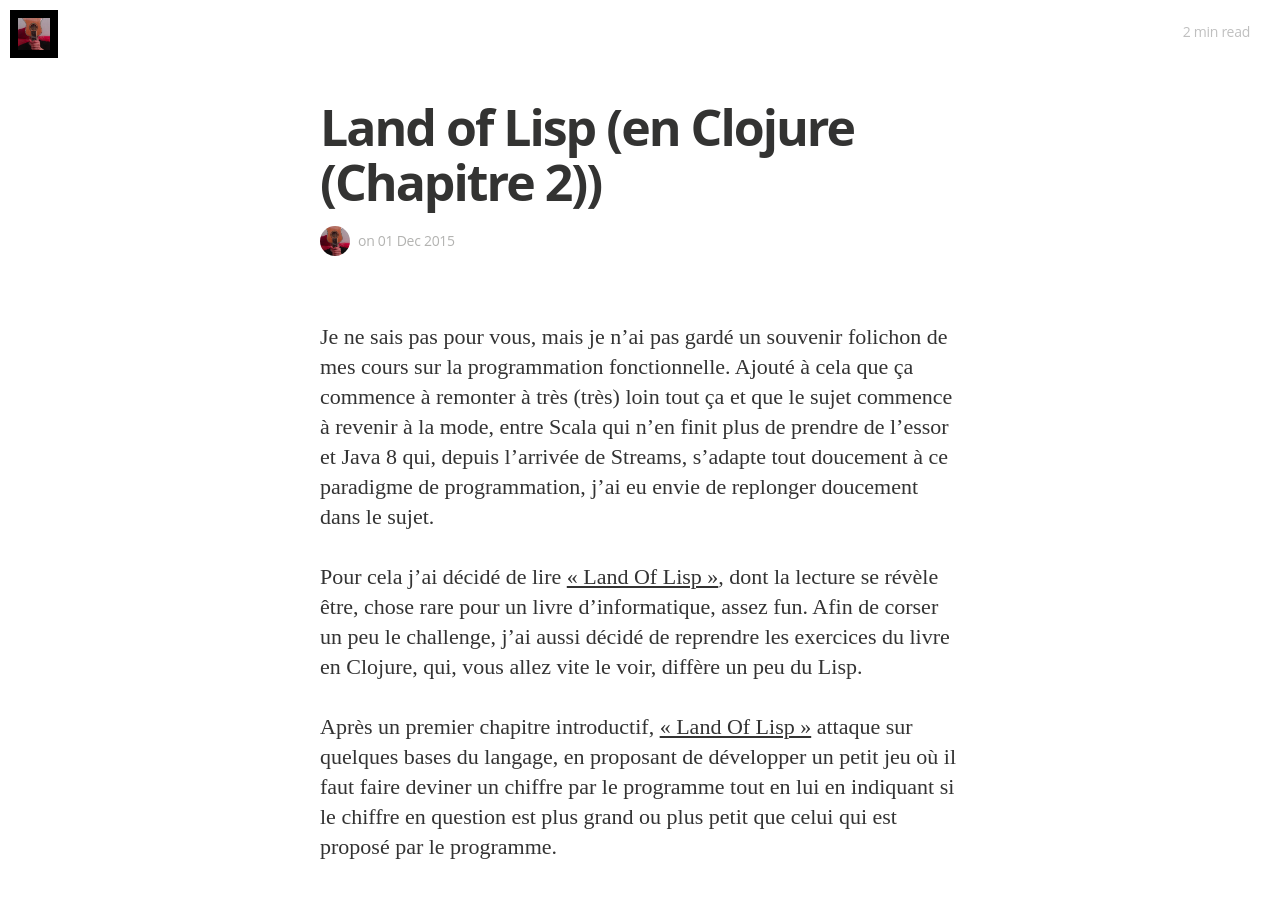
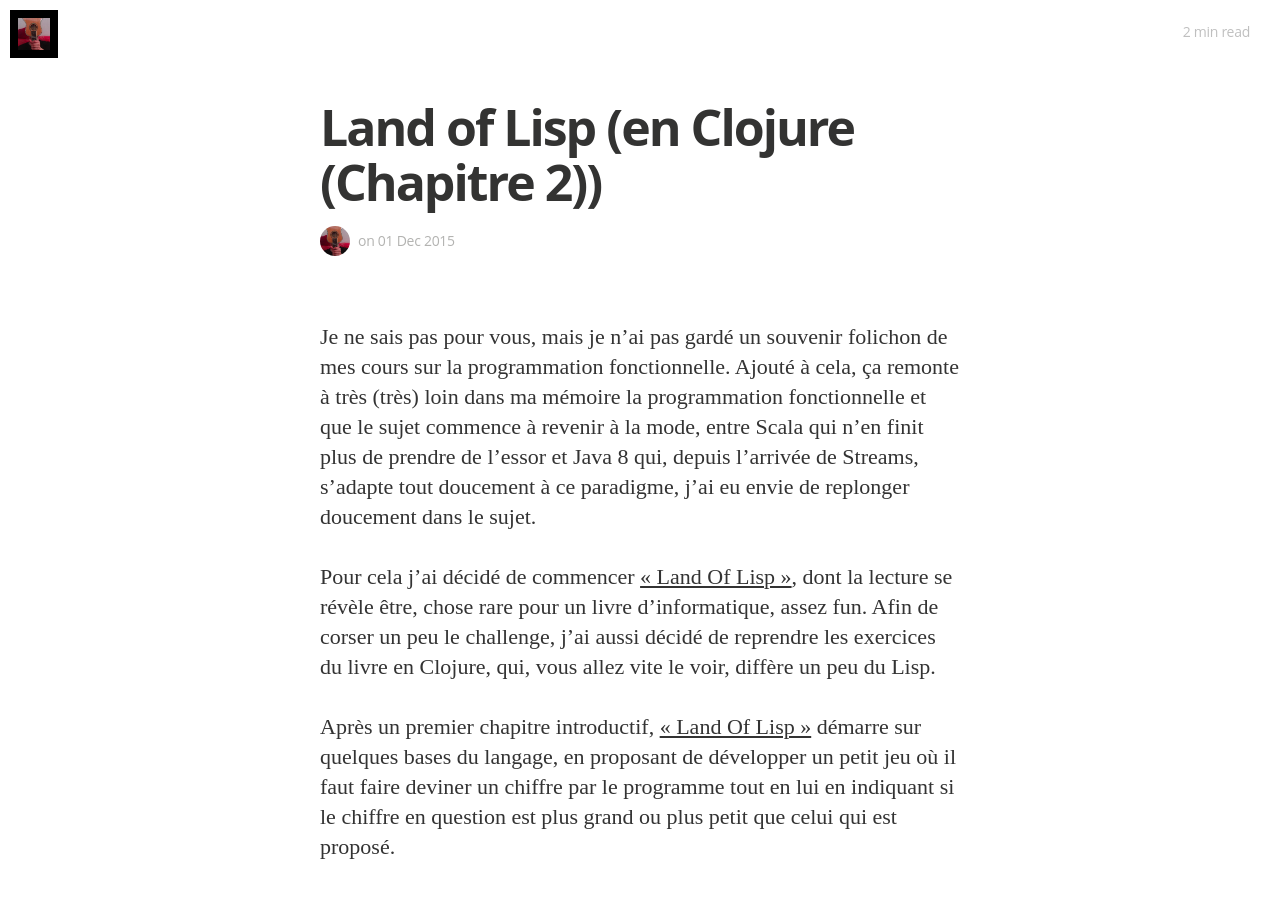
Before and after one commit to mgandin/mgandin.github.io, a Jekyll site: the page built from _posts/2015-12-01-Land of Lisp en Clojure chapitre 2.markdown, in a window 1280 px wide and 900 px high. Built offline with Jekyll 4.4.1, drawn with Linux system fonts in a browser that asks for light colours; nearby versions of some CDN libraries; some web fonts are replaced; Markdown is read by kramdown in place of the engine named in the settings; some of the changed text lies outside the part shown.

Commit message:
some typos corrected

```diff
--- a/_posts/2015-12-01-Land of Lisp en Clojure chapitre 2.markdown
+++ b/_posts/2015-12-01-Land of Lisp en Clojure chapitre 2.markdown
@@ -5,11 +5,11 @@
 categories: code
 ---
 
-Je ne sais pas pour vous, mais je n'ai pas gardé un souvenir folichon de mes cours sur la programmation fonctionnelle. Ajouté à cela que ça commence à remonter à très (très) loin tout ça et que le sujet commence à revenir à la mode, entre Scala qui n'en finit plus de prendre de l'essor et Java 8 qui, depuis l'arrivée de Streams, s'adapte tout doucement à ce paradigme de programmation, j'ai eu envie de replonger doucement dans le sujet.
+Je ne sais pas pour vous, mais je n'ai pas gardé un souvenir folichon de mes cours sur la programmation fonctionnelle. Ajouté à cela, ça remonte à très (très) loin dans ma mémoire la programmation fonctionnelle et que le sujet commence à revenir à la mode, entre Scala qui n'en finit plus de prendre de l'essor et Java 8 qui, depuis l'arrivée de Streams, s'adapte tout doucement à ce paradigme, j'ai eu envie de replonger doucement dans le sujet.
 
-Pour cela j'ai décidé de lire [« Land Of Lisp »](http://landoflisp.com/), dont la lecture se révèle être, chose rare pour un livre d'informatique, assez fun. Afin de corser un peu le challenge, j'ai aussi décidé de reprendre les exercices du livre en Clojure, qui, vous allez vite le voir, diffère un peu du Lisp.
+Pour cela j'ai décidé de commencer [« Land Of Lisp »](http://landoflisp.com/), dont la lecture se révèle être, chose rare pour un livre d'informatique, assez fun. Afin de corser un peu le challenge, j'ai aussi décidé de reprendre les exercices du livre en Clojure, qui, vous allez vite le voir, diffère un peu du Lisp.
 
-Après un premier chapitre introductif, [« Land Of Lisp »](http://landoflisp.com/) attaque sur quelques bases du langage, en proposant de développer un petit jeu où il faut faire deviner un chiffre par le programme tout en lui en indiquant si le chiffre en question est plus grand ou plus petit que celui qui est proposé par le programme.
+Après un premier chapitre introductif, [« Land Of Lisp »](http://landoflisp.com/) démarre sur quelques bases du langage, en proposant de développer un petit jeu où il faut faire deviner un chiffre par le programme tout en lui en indiquant si le chiffre en question est plus grand ou plus petit que celui qui est proposé.
 
 La solution en Lisp se trouve [par ici](http://landoflisp.com/guess.lisp) et voici comment je me suis débrouillé pour refaire ce petit jeu en Clojure.
 
@@ -40,7 +40,7 @@
 {% endhighlight %}
 
 Ensuite je joue (mettons que le programme doit deviner 42) :
-(guess) me retourne 51
+ * (guess) me retourne 51
  * J'appelle (smaller) qui me retourne 26
  * J'appelle (bigger) qui me retourne 39, puis une seconde fois pour me retourner 45
  * J'effectue un dernier appel sur (smaller) qui me retourne enfin 42
```
